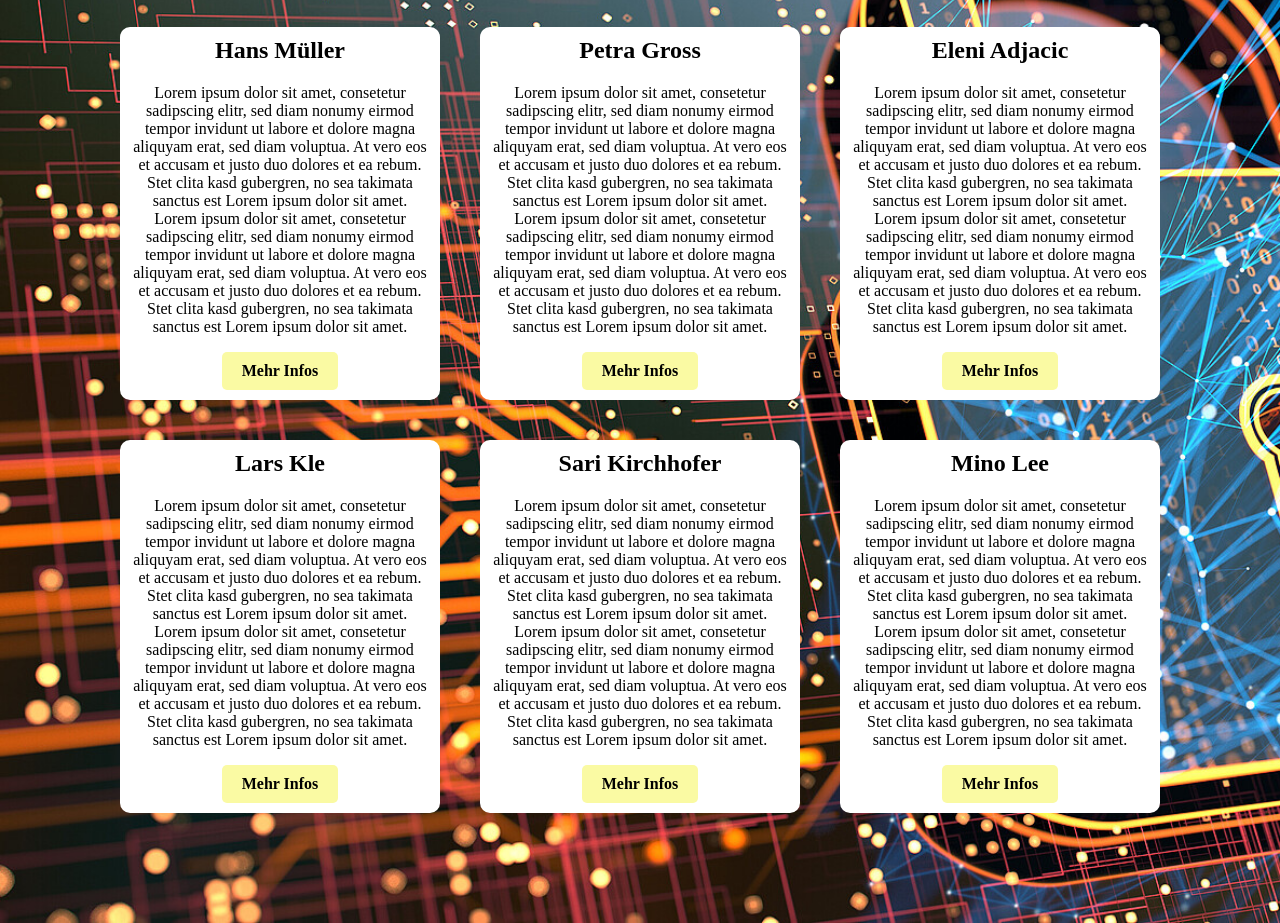
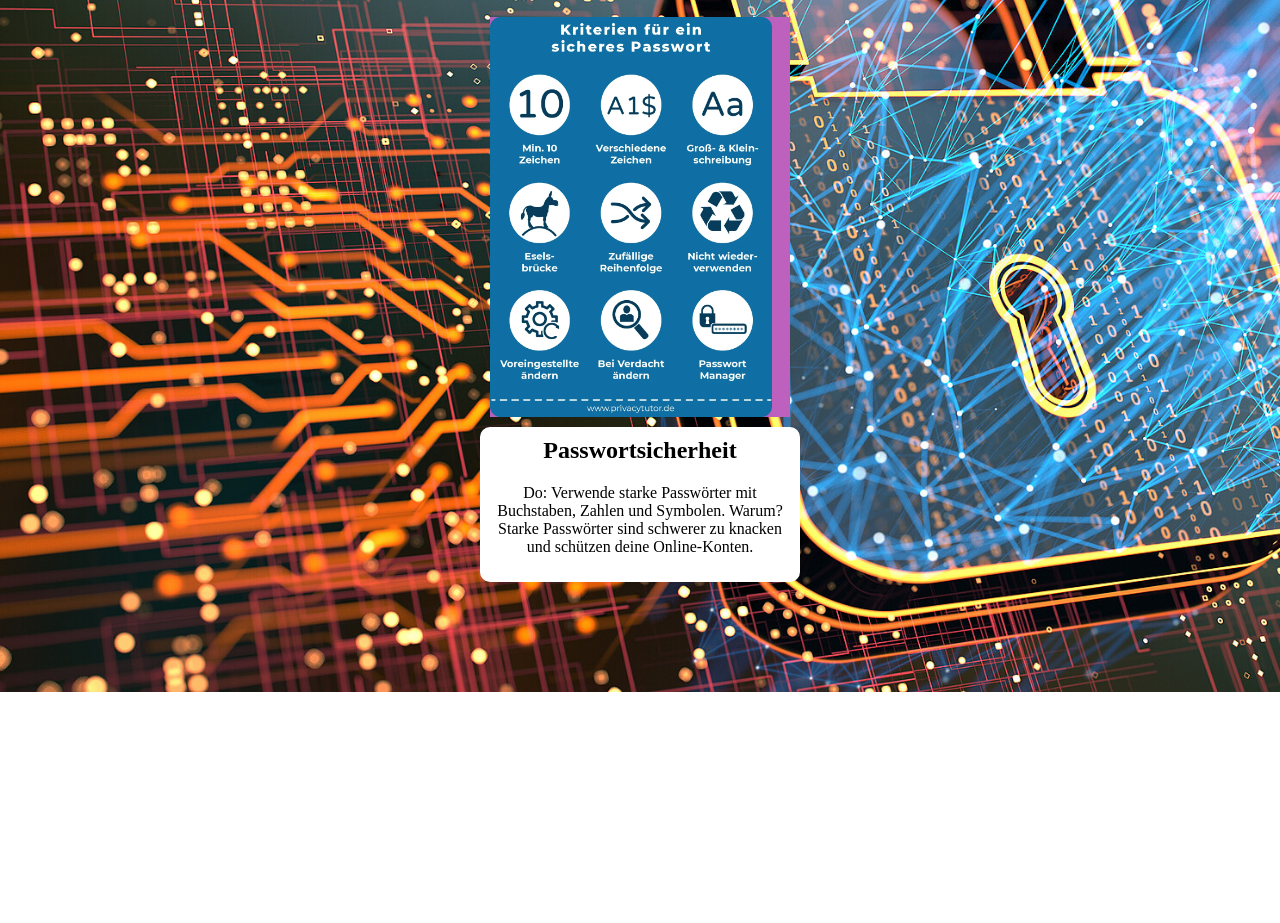
Before and after one commit to pady-ai/im-5, a plain HTML site: page index.html in a window 1280 px wide. Shown: the part 221-1144 px from the top of the page. After the commit the page ends 913 px from the top, so only its background shows below. Drawn offline with Linux system fonts and the light colour scheme; a script that the page names is missing.

Commit message:
CSS-Grösse Bild

```diff
--- a/index.html
+++ b/index.html
@@ -11,51 +11,27 @@
 
     <ul class="menu">
         <li><a href="#">Startseite</a></li>
-        <li><a href="#">Erfahrungsberichte</a></li>
-        <li><a href="#">Infomaterial</a></li>
-        <li><a href="#">Medien</a></li>
+
     </ul>
 
     <h1 class="rainbow-text">
-        Eindeutig dazwischen - Erfahrungsberichte über Intergeschlechtlichkeit
+        Do's
     </h1>
 
+    <div class="image-container">
+        <img src="/images/kriterien-sicheres-passwort.webp" alt="Passwortsicherheit">
+    </div>
+
     <section>
-        <article>
-            <h2>Hans Müller</h2>
-            <p>Lorem ipsum dolor sit amet, consetetur sadipscing elitr, sed diam nonumy eirmod tempor invidunt ut labore et dolore magna aliquyam erat, sed diam voluptua. At vero eos et accusam et justo duo dolores et ea rebum. Stet clita kasd gubergren, no sea takimata sanctus est Lorem ipsum dolor sit amet. Lorem ipsum dolor sit amet, consetetur sadipscing elitr, sed diam nonumy eirmod tempor invidunt ut labore et dolore magna aliquyam erat, sed diam voluptua. At vero eos et accusam et justo duo dolores et ea rebum. Stet clita kasd gubergren, no sea takimata sanctus est Lorem ipsum dolor sit amet.</p>
-            <a href="https://www.loremipsum.de/" target="_blank">Mehr Infos</a>
+
+
+          <article>
+            <h2>Passwortsicherheit</h2>
+            <p>Do: Verwende starke Passwörter mit Buchstaben, Zahlen und Symbolen.
+                Warum? Starke Passwörter sind schwerer zu knacken und schützen deine Online-Konten.</p>
+
         </article>
 
-          <article>
-            <h2>Petra Gross</h2>
-            <p>Lorem ipsum dolor sit amet, consetetur sadipscing elitr, sed diam nonumy eirmod tempor invidunt ut labore et dolore magna aliquyam erat, sed diam voluptua. At vero eos et accusam et justo duo dolores et ea rebum. Stet clita kasd gubergren, no sea takimata sanctus est Lorem ipsum dolor sit amet. Lorem ipsum dolor sit amet, consetetur sadipscing elitr, sed diam nonumy eirmod tempor invidunt ut labore et dolore magna aliquyam erat, sed diam voluptua. At vero eos et accusam et justo duo dolores et ea rebum. Stet clita kasd gubergren, no sea takimata sanctus est Lorem ipsum dolor sit amet.</p>
-            <a href="https://www.loremipsum.de/" target="_blank">Mehr Infos</a>
-        </article>
-
-            <article>
-            <h2>Eleni Adjacic</h2>
-            <p>Lorem ipsum dolor sit amet, consetetur sadipscing elitr, sed diam nonumy eirmod tempor invidunt ut labore et dolore magna aliquyam erat, sed diam voluptua. At vero eos et accusam et justo duo dolores et ea rebum. Stet clita kasd gubergren, no sea takimata sanctus est Lorem ipsum dolor sit amet. Lorem ipsum dolor sit amet, consetetur sadipscing elitr, sed diam nonumy eirmod tempor invidunt ut labore et dolore magna aliquyam erat, sed diam voluptua. At vero eos et accusam et justo duo dolores et ea rebum. Stet clita kasd gubergren, no sea takimata sanctus est Lorem ipsum dolor sit amet.</p>
-            <a href="https://www.loremipsum.de/" target="_blank">Mehr Infos</a>
-        </article>
-
-            <article>
-            <h2>Lars Kle</h2>
-            <p>Lorem ipsum dolor sit amet, consetetur sadipscing elitr, sed diam nonumy eirmod tempor invidunt ut labore et dolore magna aliquyam erat, sed diam voluptua. At vero eos et accusam et justo duo dolores et ea rebum. Stet clita kasd gubergren, no sea takimata sanctus est Lorem ipsum dolor sit amet. Lorem ipsum dolor sit amet, consetetur sadipscing elitr, sed diam nonumy eirmod tempor invidunt ut labore et dolore magna aliquyam erat, sed diam voluptua. At vero eos et accusam et justo duo dolores et ea rebum. Stet clita kasd gubergren, no sea takimata sanctus est Lorem ipsum dolor sit amet.</p>
-            <a href="https://www.loremipsum.de/" target="_blank">Mehr Infos</a>
-        </article>
-
-            <article>
-            <h2>Sari Kirchhofer</h2>
-            <p>Lorem ipsum dolor sit amet, consetetur sadipscing elitr, sed diam nonumy eirmod tempor invidunt ut labore et dolore magna aliquyam erat, sed diam voluptua. At vero eos et accusam et justo duo dolores et ea rebum. Stet clita kasd gubergren, no sea takimata sanctus est Lorem ipsum dolor sit amet. Lorem ipsum dolor sit amet, consetetur sadipscing elitr, sed diam nonumy eirmod tempor invidunt ut labore et dolore magna aliquyam erat, sed diam voluptua. At vero eos et accusam et justo duo dolores et ea rebum. Stet clita kasd gubergren, no sea takimata sanctus est Lorem ipsum dolor sit amet.</p>
-            <a href="https://www.loremipsum.de/" target="_blank">Mehr Infos</a>
-        </article>
-
-            <article>
-            <h2>Mino Lee</h2>
-            <p>Lorem ipsum dolor sit amet, consetetur sadipscing elitr, sed diam nonumy eirmod tempor invidunt ut labore et dolore magna aliquyam erat, sed diam voluptua. At vero eos et accusam et justo duo dolores et ea rebum. Stet clita kasd gubergren, no sea takimata sanctus est Lorem ipsum dolor sit amet. Lorem ipsum dolor sit amet, consetetur sadipscing elitr, sed diam nonumy eirmod tempor invidunt ut labore et dolore magna aliquyam erat, sed diam voluptua. At vero eos et accusam et justo duo dolores et ea rebum. Stet clita kasd gubergren, no sea takimata sanctus est Lorem ipsum dolor sit amet.</p>
-            <a href="https://www.loremipsum.de/" target="_blank">Mehr Infos</a>
-        </article>
 
     </section>
  <script src="script.js"></script>
--- a/style.css
+++ b/style.css
@@ -6,6 +6,7 @@ background-image: url('/images/cyber-hintergrund.jpg');
   margin: 0 auto;
   padding: 100px;
   display: flex;
+  object-position: center;
   flex-direction: column;
   justify-content: center;
   align-items: center;
@@ -56,6 +57,16 @@ h2 {
     margin-top: 0;
 }
 
+.image-container {
+    width: 300px;
+    height: 400px;
+    background-color: rgb(190, 96, 190);
+}
+.image-container img {
+    max-width: 100%; /* Das Bild wird nie breiter als der Container */
+    max-height: 100%; /* Das Bild wird nie höher als der Container */
+}
+
 section {
 
     display: flex;
```
Also changed, not shown: images/kriterien-sicheres-passwort.webp (added), 1 other file.
